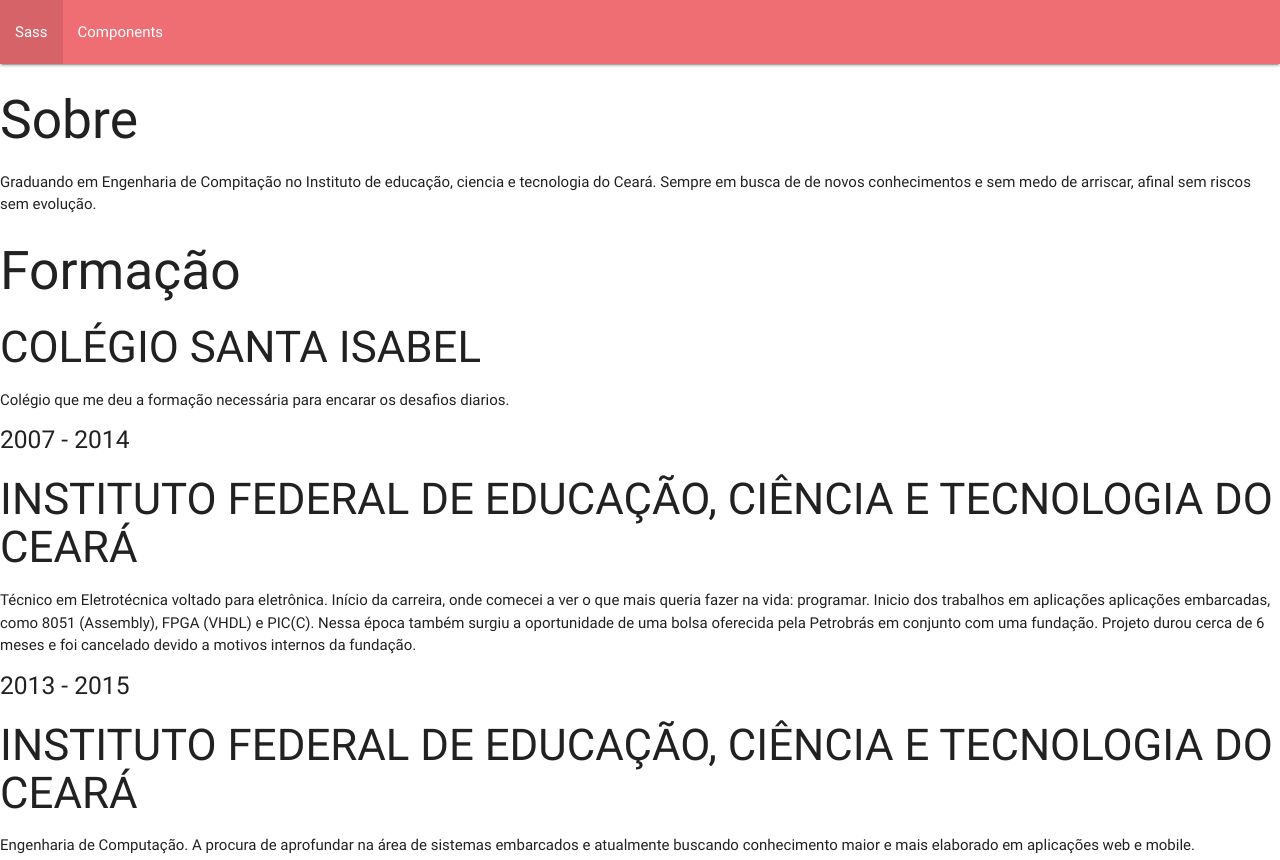
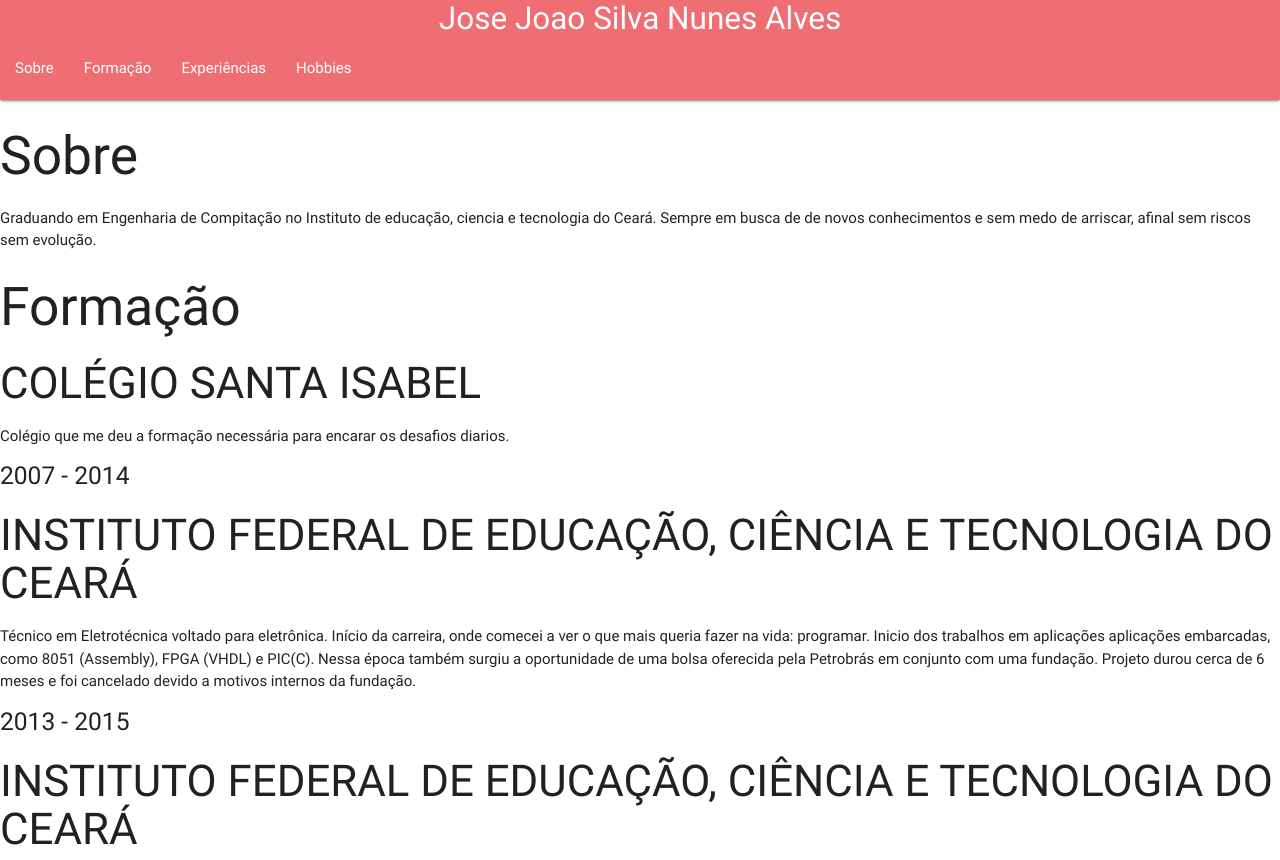
Before and after one commit to jjoaosilva/jjoaosilva.github.io, a plain HTML site: page index.html in a window 1280 px wide. Shown: the top 860 px of the page. Drawn offline with nearby package versions, Linux system fonts and the light colour scheme.

Commit message:
Inserção da navbar inicial

```diff
--- a/index.html
+++ b/index.html
@@ -5,6 +5,8 @@
           <link href="https://fonts.googleapis.com/icon?family=Material+Icons" rel="stylesheet">
           <!--Import materialize.css-->
           <link type="text/css" rel="stylesheet" href="css/materialize.min.css"  media="screen,projection"/>
+          <link type="text/css" rel="stylesheet" href="index.css"/>
+
 
           <!--Let browser know website is optimized for mobile-->
           <meta name="viewport" content="width=device-width, initial-scale=1.0"/>
@@ -14,30 +16,25 @@
   </head>
 
   <body>
-    <div class="navbar-fixed">
-      <nav>
-        <div class="nav-wrapper">
-          <ul class="hide-on-med-and-down left">
-            <li><a href="sass.html">Sass</a></li>
-            <li><a href="badges.html">Components</a></li>
-          </ul>
-        </div>
-      </nav>
-    </div>
-<!-- <nav class="navbar navbar-expand-lg navbar-dark bg-primary navbar-fixed-top" id = "topNav">
-  <div class="container-fluid" id = "Nome">
-      <a class="navbar-brand " href="#">José João Silva Nunes Alves</a>
-  </div>
+      <nav class="nav-extended">
 
-  <div class = "lista">
-    <ul class="nav justify-content-center">
-      <li class="nav-item"><a href="#">Sobre</a></li>
-      <li class="nav-item"><a href="#formacao">Formação</a></li>
-      <li class="nav-item"><a href="#experiencias">Experiencias</a></li>
-      <li class="nav-item"><a href="#interesses">Hobbies</a></li>
-    </ul>
-  </div>
-</nav> -->
+          <div class="nav-content">
+
+              <a href="#!" class="brand-logo center">Jose Joao Silva Nunes Alves</a><br><br>
+          </div>
+
+          <div class="nav-wrapper">
+            <row>
+              <ul class="center hide-on-med-and-down">
+                <li><a>Sobre</a></li>
+                <li><a>Formação</a></li>
+                <li><a>Experiências</a></li>
+                <li><a>Hobbies</a></li>
+              </ul>
+            </row>
+          </div>
+
+        </nav>
 
     <section class = "textos">
 
```
